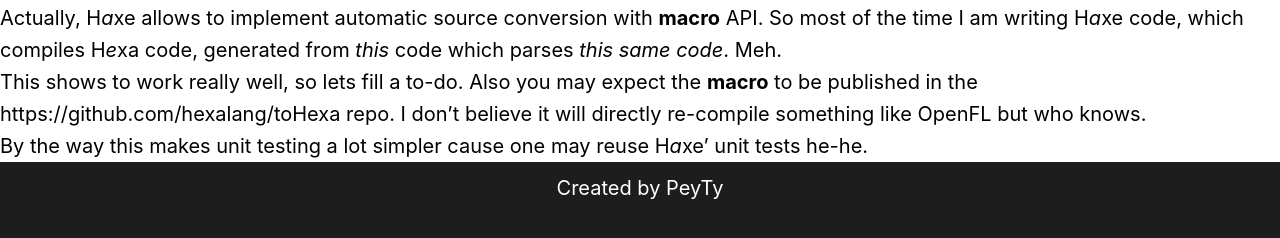
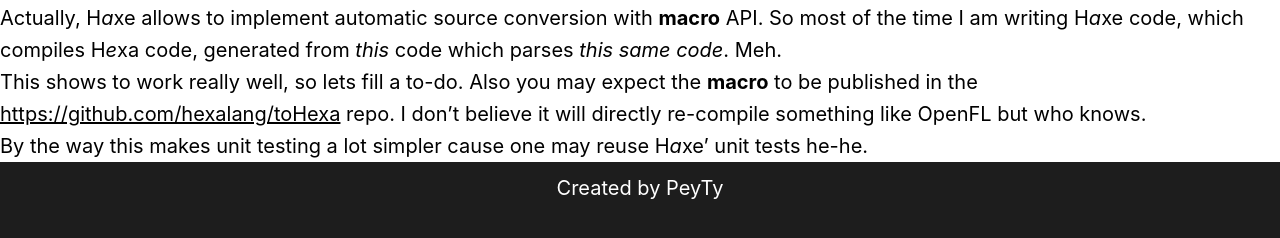
Before and after one commit to hexalang/hexalang.github.io, a Jekyll site: the page built from blog/Bootstrap-the-compiler.md, in a window 1280 px wide. Shown: the part 274-512 px from the top of the page. Built offline with Jekyll 4.4.1, drawn with Linux system fonts in a browser that asks for light colours.

```diff
--- a/blog/Bootstrap-the-compiler.md
+++ b/blog/Bootstrap-the-compiler.md
@@ -11,6 +11,6 @@ Unfortunately, the easiest way to achieve this is to make a compiler prototype i
 
 Actually, H*a*xe allows to implement automatic source conversion with **macro** API. So most of the time I am writing H*a*xe code, which compiles H*e*xa code, generated from *this* code which parses *this same code*. Meh.
 
-This shows to work really well, so lets fill a to-do. Also you may expect the **macro** to be published in the https://github.com/hexalang/toHexa repo. I don't believe it will directly re-compile something like OpenFL but who knows.
+This shows to work really well, so lets fill a to-do. Also you may expect the **macro** to be published in the <https://github.com/hexalang/toHexa> repo. I don't believe it will directly re-compile something like OpenFL but who knows.
 
 By the way this makes unit testing a lot simpler cause one may reuse H*a*xe' unit tests he-he.
```
